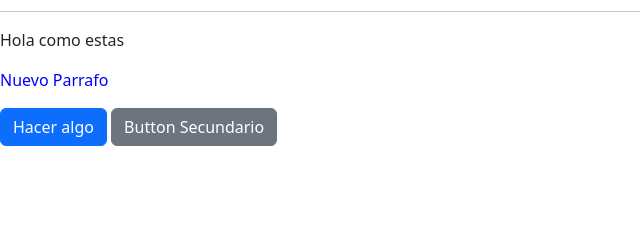
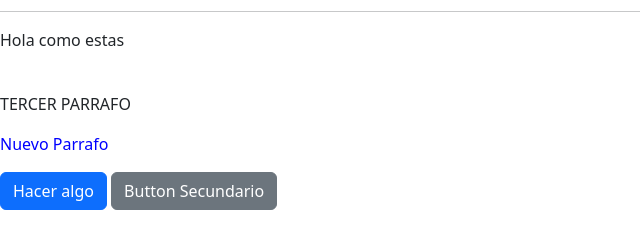
Before and after one commit to rmalegr/gitcurso, a plain HTML site: page index.html in a window 1280 px wide. Shown: the part 53-302 px from the top of the page, without its empty margins (0-640 px from the left). Drawn offline with nearby package versions, Linux system fonts and the light colour scheme.

Commit message:
nuevo mensaje

```diff
--- a/index.html
+++ b/index.html
@@ -22,6 +22,8 @@
     <h1>Curso de git hub</h1>
     <hr />
     <p>Hola como estas</p>
+    <br />
+    <p>TERCER PARRAFO</p>
     <p style="color: blue">Nuevo Parrafo</p>
     <div class="caja">
       <div class="subcaja">
```
